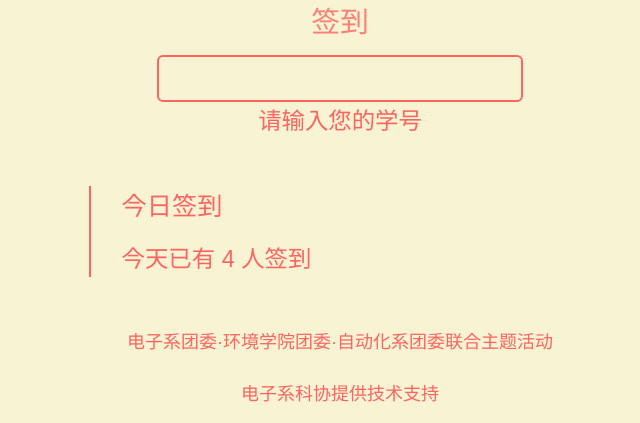
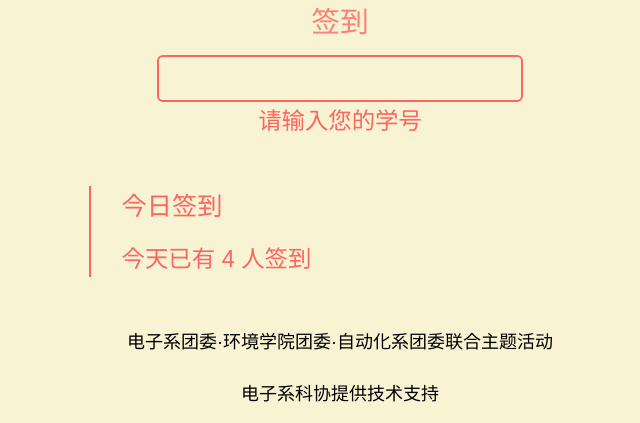
Before and after one commit to ClumsyLee/small-target, a Django app: page / in a window 1280 px wide. Shown: the part 601-1024 px from the top of the page, without its empty margins (300-940 px from the left). Run offline with Django 3.2, Linux system fonts and the light colour scheme; data comes from the database, SQL or seed files in the repository.

Commit message:
Update style.css

```diff
--- a/checkin/static/css/style.css
+++ b/checkin/static/css/style.css
@@ -65,6 +65,7 @@ footer p{
     margin-top: 30px;
     text-align: center;
     font-size: 1rem;
+    color: #000000;
 
     -webkit-transition: all ease-out .3s;
     -moz-transition: all ease-out .3s;
@@ -84,6 +85,7 @@ footer a{
     padding-top: .3rem;
     font-size: 1rem;
     margin-bottom: 1rem;
+    color: #000000;
 
     -webkit-transition: all ease-out .3s;
     -moz-transition: all ease-out .3s;
```
